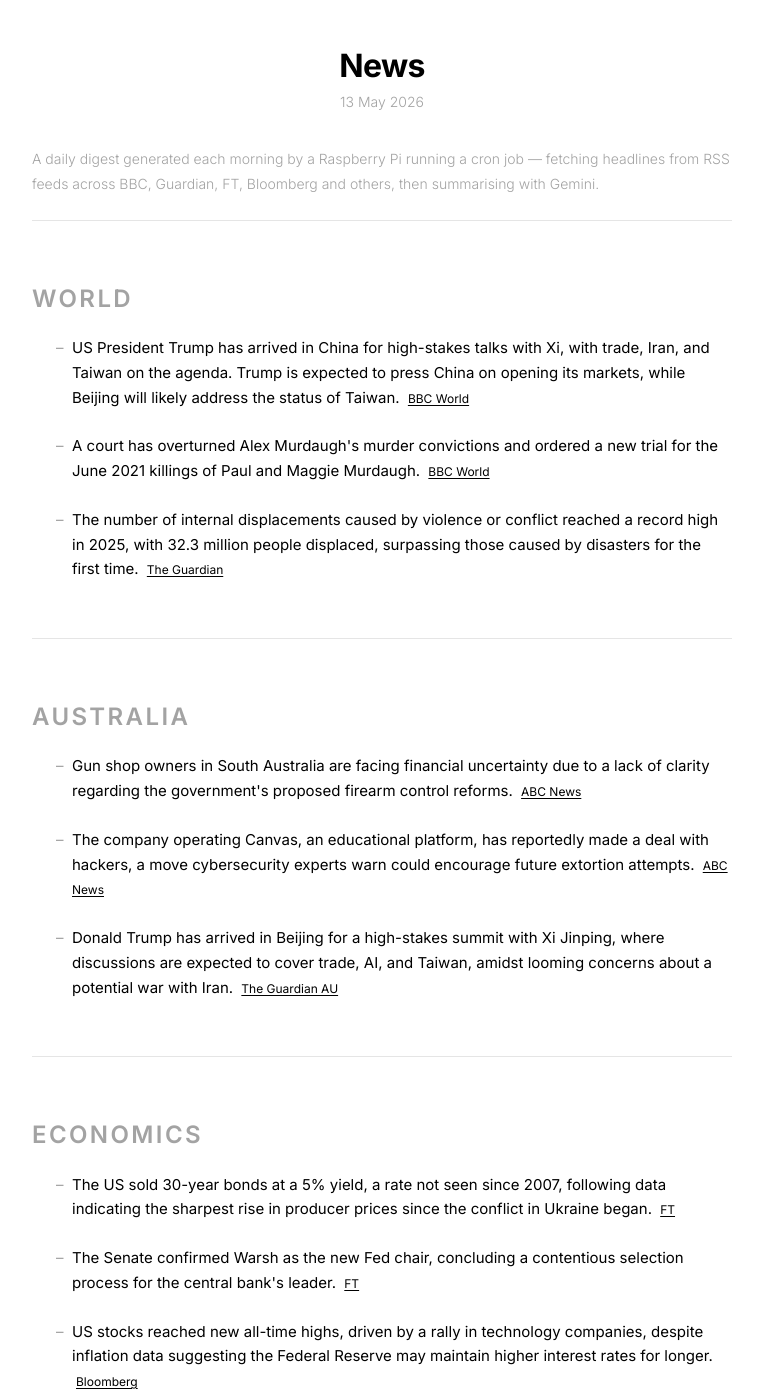
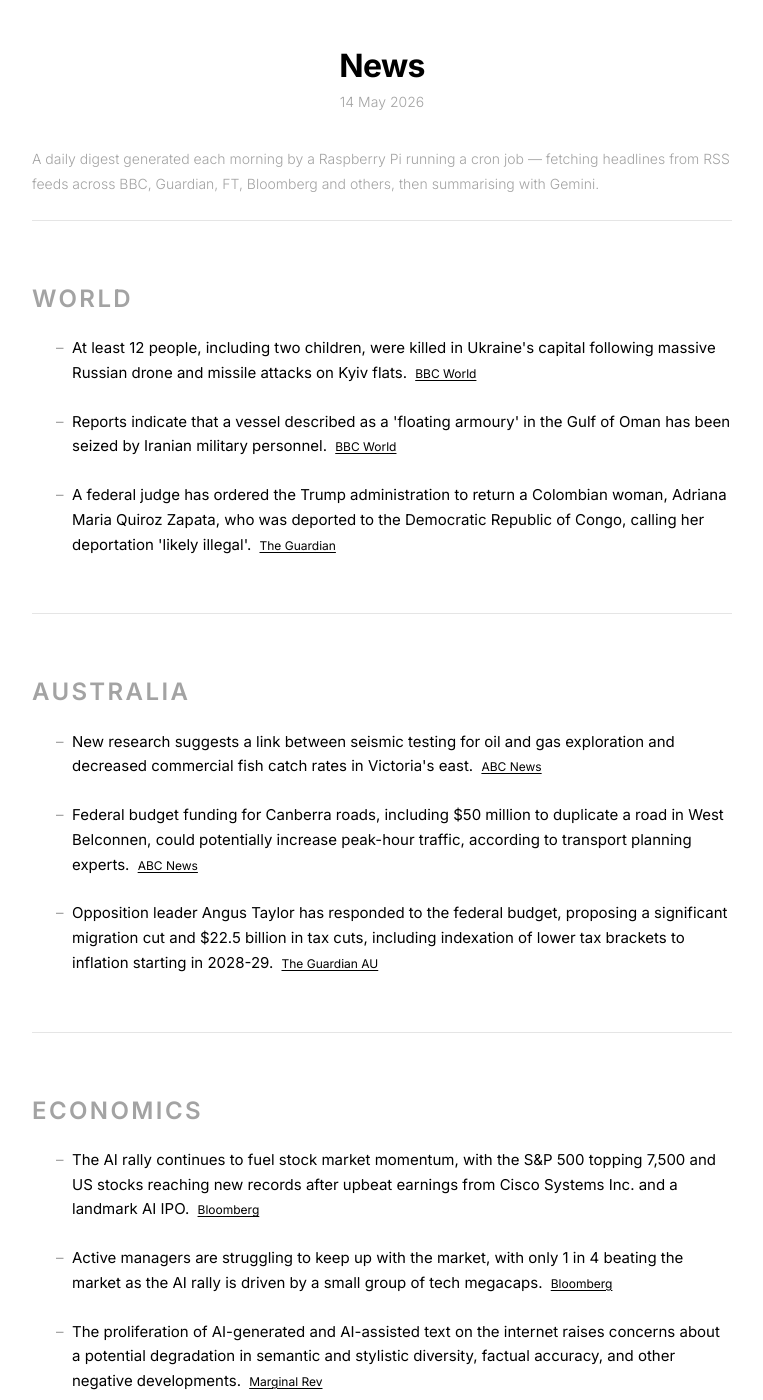
Before and after one commit to s-jac/s-jac.github.io, a Jekyll site: the page built from projects/news.html, in a window 1280 px wide and 1400 px high. Shown: the whole window, without its empty margins (258-1021 px from the left). Built offline with Jekyll 4.4.1, drawn with Linux system fonts in a browser that asks for light colours; some of the changed text lies outside the part shown.

Commit message:
daily news update 14 May 2026

```diff
--- a/_data/news.json
+++ b/_data/news.json
@@ -1,22 +1,22 @@
 {
-  "date": "13 May 2026",
-  "generated_at": "2026-05-13T21:00:26.141423+00:00",
+  "date": "14 May 2026",
+  "generated_at": "2026-05-14T21:00:26.252208+00:00",
   "sections": [
     {
       "heading": "World",
       "bullets": [
         {
-          "text": "US President Trump has arrived in China for high-stakes talks with Xi, with trade, Iran, and Taiwan on the agenda. Trump is expected to press China on opening its markets, while Beijing will likely address the status of Taiwan.",
+          "text": "At least 12 people, including two children, were killed in Ukraine's capital following massive Russian drone and missile attacks on Kyiv flats.",
           "source": "BBC World",
           "url": "https://www.bbc.com/news/world"
         },
         {
-          "text": "A court has overturned Alex Murdaugh's murder convictions and ordered a new trial for the June 2021 killings of Paul and Maggie Murdaugh.",
+          "text": "Reports indicate that a vessel described as a 'floating armoury' in the Gulf of Oman has been seized by Iranian military personnel.",
           "source": "BBC World",
           "url": "https://www.bbc.com/news/world"
         },
         {
-          "text": "The number of internal displacements caused by violence or conflict reached a record high in 2025, with 32.3 million people displaced, surpassing those caused by disasters for the first time.",
+          "text": "A federal judge has ordered the Trump administration to return a Colombian woman, Adriana Maria Quiroz Zapata, who was deported to the Democratic Republic of Congo, calling her deportation 'likely illegal'.",
           "source": "The Guardian",
           "url": "https://www.theguardian.com"
         }
@@ -26,17 +26,17 @@
       "heading": "Australia",
       "bullets": [
         {
-          "text": "Gun shop owners in South Australia are facing financial uncertainty due to a lack of clarity regarding the government's proposed firearm control reforms.",
+          "text": "New research suggests a link between seismic testing for oil and gas exploration and decreased commercial fish catch rates in Victoria's east.",
           "source": "ABC News",
           "url": "https://www.abc.net.au/news"
         },
         {
-          "text": "The company operating Canvas, an educational platform, has reportedly made a deal with hackers, a move cybersecurity experts warn could encourage future extortion attempts.",
+          "text": "Federal budget funding for Canberra roads, including $50 million to duplicate a road in West Belconnen, could potentially increase peak-hour traffic, according to transport planning experts.",
           "source": "ABC News",
           "url": "https://www.abc.net.au/news"
         },
         {
-          "text": "Donald Trump has arrived in Beijing for a high-stakes summit with Xi Jinping, where discussions are expected to cover trade, AI, and Taiwan, amidst looming concerns about a potential war with Iran.",
+          "text": "Opposition leader Angus Taylor has responded to the federal budget, proposing a significant migration cut and $22.5 billion in tax cuts, including indexation of lower tax brackets to inflation starting in 2028-29.",
           "source": "The Guardian AU",
           "url": "https://www.theguardian.com/au"
         }
@@ -46,19 +46,19 @@
       "heading": "Economics",
       "bullets": [
         {
-          "text": "The US sold 30-year bonds at a 5% yield, a rate not seen since 2007, following data indicating the sharpest rise in producer prices since the conflict in Ukraine began.",
-          "source": "FT",
-          "url": "https://www.ft.com"
+          "text": "The AI rally continues to fuel stock market momentum, with the S&P 500 topping 7,500 and US stocks reaching new records after upbeat earnings from Cisco Systems Inc. and a landmark AI IPO.",
+          "source": "Bloomberg",
+          "url": "https://www.bloomberg.com/markets"
         },
         {
-          "text": "The Senate confirmed Warsh as the new Fed chair, concluding a contentious selection process for the central bank's leader.",
-          "source": "FT",
-          "url": "https://www.ft.com"
+          "text": "Active managers are struggling to keep up with the market, with only 1 in 4 beating the market as the AI rally is driven by a small group of tech megacaps.",
+          "source": "Bloomberg",
+          "url": "https://www.bloomberg.com/markets"
         },
         {
-          "text": "US stocks reached new all-time highs, driven by a rally in technology companies, despite inflation data suggesting the Federal Reserve may maintain higher interest rates for longer.",
-          "source": "Bloomberg",
-          "url": "https://www.bloomberg.com/markets"
+          "text": "The proliferation of AI-generated and AI-assisted text on the internet raises concerns about a potential degradation in semantic and stylistic diversity, factual accuracy, and other negative developments.",
+          "source": "Marginal Rev",
+          "url": "https://www.marginalrevolution.com"
         }
       ]
     }
```
